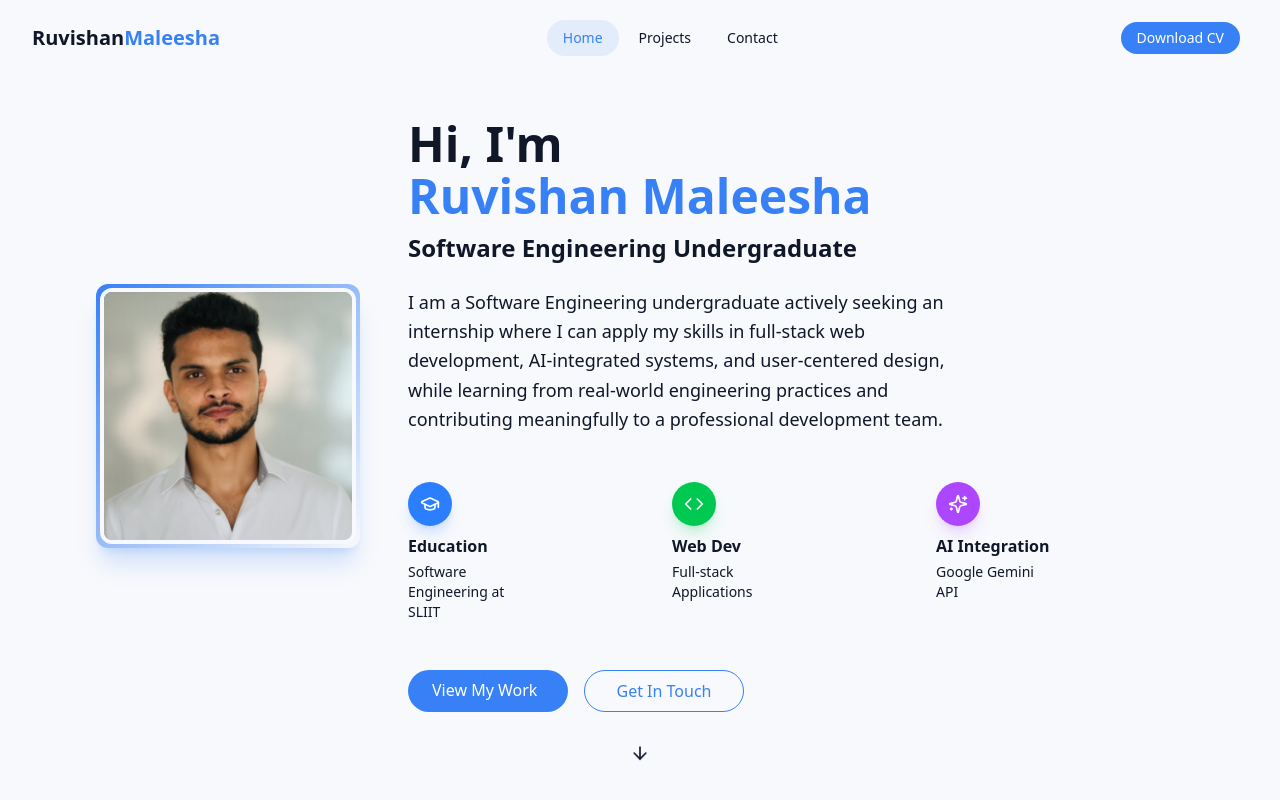
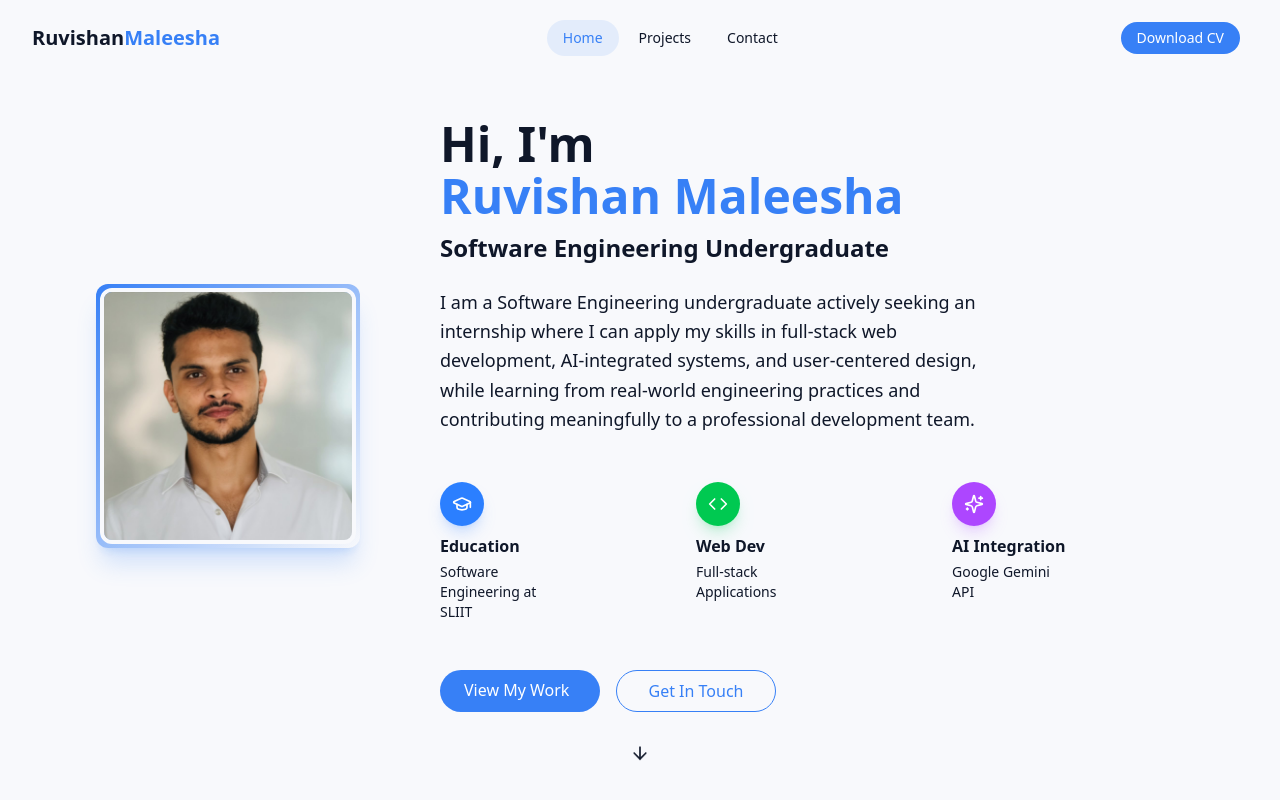
Before and after one commit to wmrmweerakoon/SimpleProfessionalPortfolio, a React app: page / in a window 1280 px wide. Shown: the top 800 px of the page. Built offline with nearby package versions, Linux system fonts and the light colour scheme; the HTML template or start-up script is replaced by a standard one.

Commit message:
Increase spacing between profile image and content in Hero Section

```diff
--- a/src/components/HeroSection.jsx
+++ b/src/components/HeroSection.jsx
@@ -7,7 +7,7 @@
       className="relative min-h-screen flex items-center px-4 py-12 pt-20"
     >
       <div className="container max-w-6xl mx-auto z-10">
-        <div className="flex flex-col md:flex-row items-center gap-10 md:gap-12">
+        <div className="flex flex-col md:flex-row items-center gap-16 md:gap-20">
           {/* Profile Image - Left Side */}
           <div className="flex-shrink-0 flex justify-center md:block order-2 md:order-1">
             <div className="p-1 bg-gradient-to-br from-primary to-secondary rounded-xl overflow-hidden shadow-xl shadow-primary/20">
```
